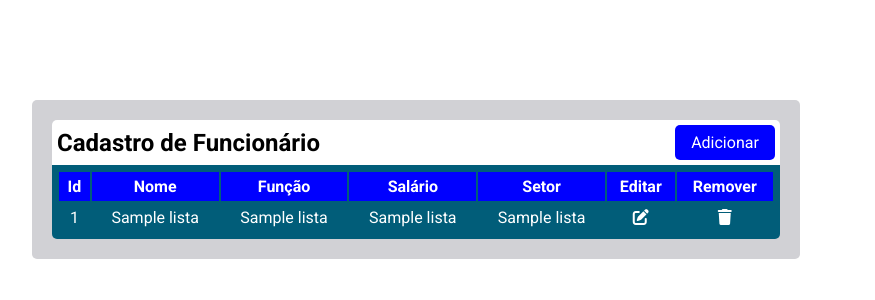
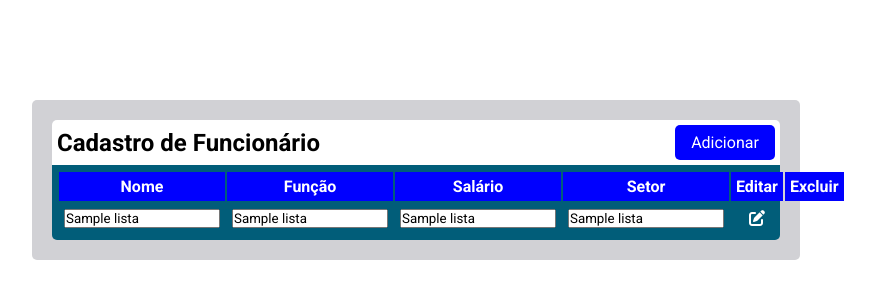
Before and after one commit to francisconeponuceno/todo-list, a Flask app: template templates/index.html in a window 1280 px wide. Shown: the top 300 px of the page, without its empty margins (224-1099 px from the left). Run offline with Flask 3, Linux system fonts and the light colour scheme; the template is opened without the code that fills it: most values are stand-ins (such as "Sample title", 1, 10 or a date in 2020).

Commit message:
atualizacao

```diff
--- a/main.py
+++ b/main.py
@@ -1,8 +1,9 @@
 import database
 from flask import Flask, render_template, request, redirect
-app = Flask(__name__)
 
 
+
+app = Flask(__name__)
 
 @app.route('/')
 def index():
@@ -18,22 +19,19 @@ def adicionar():
     return redirect('/')
 
 
-@app.route('/update', methods=['POST','GET'])
-def update():
-    id = request.form.to_dict()
-    id = list(id.values())
-    dados_form = database.UPDATE_LOGICA(id[0])
-    render_template('index.html',dados_form=dados_form)
+@app.route('/update/<int:id>', methods=['POST','GET'])
+def update(id):
+    lista = request.form.to_dict()
+    lista = list(lista.values())
+    lista.append(id)
+    database.UPDATE(dados=lista)
     return redirect('/')
 
 
-
-
-@app.route('/delete',methods=['POST', 'GET'])
-def delete():
-    id = request.form.to_dict()
-    id = list(id.values())
-    database.DELET(id[0])
+@app.route('/delete/<int:id_task>',methods=['POST', 'GET'])
+def delete(id_task):
+    id = id_task
+    database.DELET(id)
     return redirect('/')
 
 
--- a/static/script.js
+++ b/static/script.js
@@ -10,6 +10,7 @@ function abrirModal() {
 
 }
 
+/*
 tabela.addEventListener('click', function(event) {
 
     const ElementoClicado = event.target;
@@ -29,3 +30,4 @@ tabela.addEventListener('click', function(event) {
     }
 
 })
+*/
--- a/static/style.css
+++ b/static/style.css
@@ -88,7 +88,6 @@ body{
   width: 100%;
   outline: none;
   padding: 5px 10px;
-  width: 100%;
   margin-bottom: 20px;
   border-top: none;
   border-left: none;
@@ -110,6 +109,14 @@ body{
   background-color: rgb(57, 57, 226);
   color: white;
   font-size: 1rem;
+  cursor: pointer;
+}
+
+.btn_excluir {
+  border: none;
+  background: none;
+  color: white;
+  font-size: 16px;
   cursor: pointer;
 }
 
--- a/templates/index.html
+++ b/templates/index.html
@@ -20,26 +20,33 @@
             <table class="tabela">
                 <thead >
                     <tr>
-                        <th>Id</th>
                         <th>Nome</th>
                         <th>Função</th>
                         <th>Salário</th>
                         <th>Setor</th>
                         <th>Editar</th>
-                        <th>Remover</th>
+                        <th>Excluir</th>
                     </tr>
                 </thead>
+
                 {% for i in lista %}
                 <tr >
-                    <td>{{i[0]}}</td>
-                    <td>{{i[1]}}</td>
-                    <td>{{i[2]}}</td>
-                    <td>{{i[3]}}</td>
-                    <td>{{i[4]}}</td>
-                    <td><i class="fa-solid fa-pen-to-square"  id="{{i[0]}}"></i></td>
-                    <td><i class="fa-solid fa-trash" id="{{i[0]}}"></i></td>
+                    <form method="post" action="/update/{{i[0]}}">
+                        <td><input type="text" name="nome" value="{{i[1]}}"></td>
+                        <td><input type="text" name="funcao" value="{{i[2]}}"></td>
+                        <td><input type="text" name="salario" value="{{i[3]}}"></td>
+                        <td><input type="text" name="setor" value="{{i[4]}}"></td>
+                        <td>
+                            <button type="submit" class="fa-solid fa-pen-to-square btn_excluir"></button>
+                        </td>
+                    </form>
+
+                    <td>
+                        <form action="/delete/{{i[0]}}" method="post">
+                            <button type="submit" class="fa-solid fa-trash btn_excluir"></button>
+                        </form>
+                    </td>
                 </tr>
-
                 {% endfor %}
 
             </table>
```
Also changed, not shown: database.py (+8 -17 lines), crud.db.
